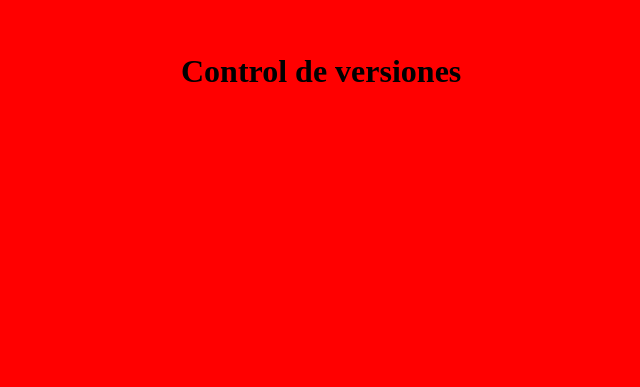
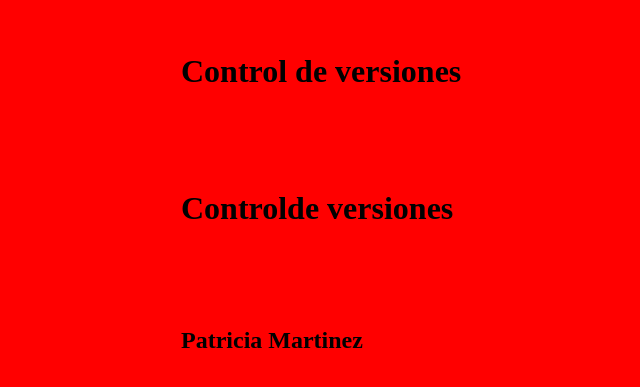
Before and after one commit to francorodriguez96/TP_SO_I4_Equipo_103, a plain HTML site: page index.html in a window 1280 px wide. Shown: the part 147-534 px from the top of the page, without its empty margins (119-759 px from the left). Drawn offline with Linux system fonts and the light colour scheme.

Commit message:
Agrego nombre y apellido de Beta

```diff
--- a/index.html
+++ b/index.html
@@ -8,5 +8,9 @@
 </head>
 <body>
 <h1>Control de versiones</h1>
+<body>
+<h1>Controlde versiones</h1>
+<h2>Patricia Martinez</h2>
+</body>
 </body>
 </html>
```
